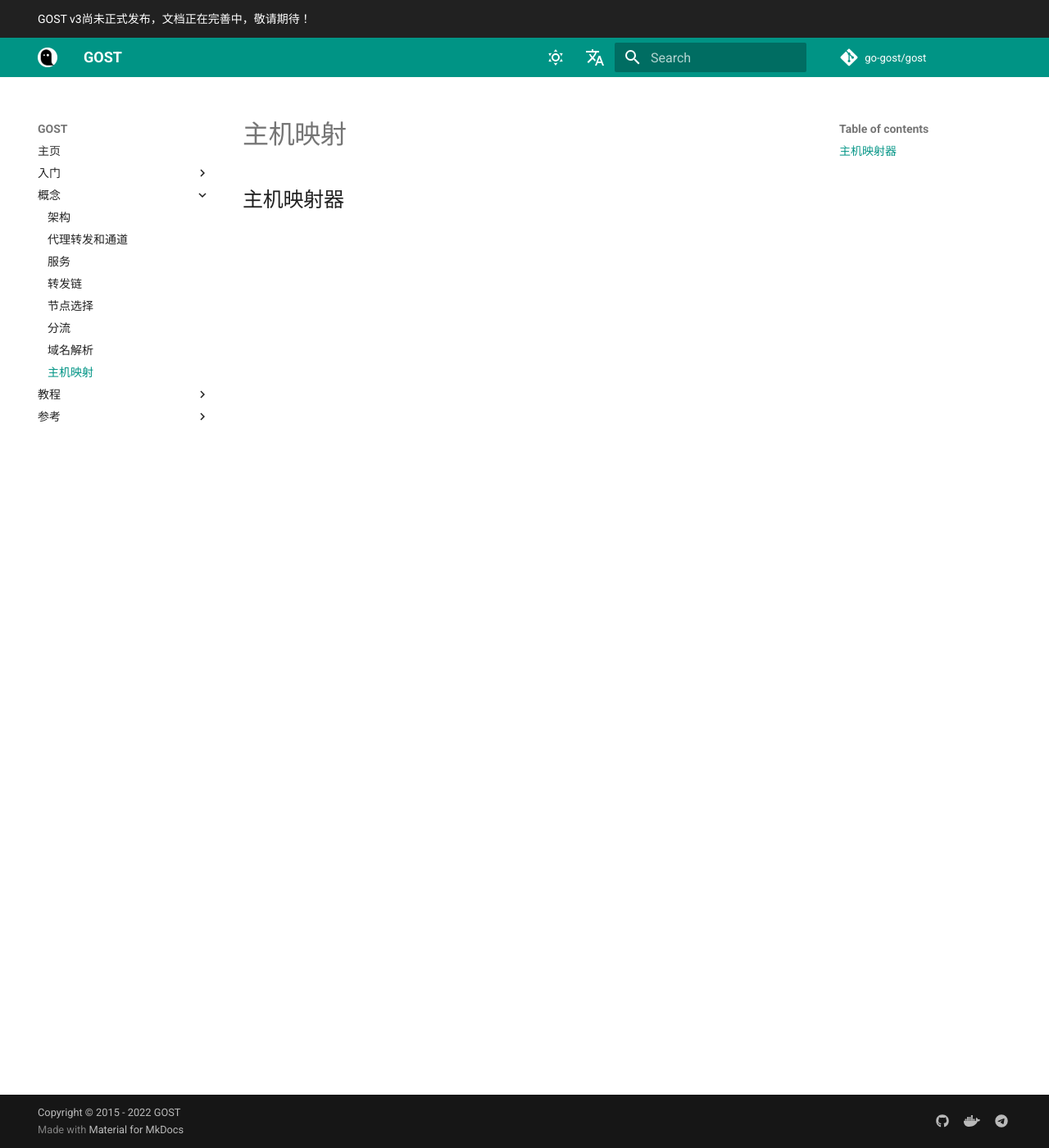
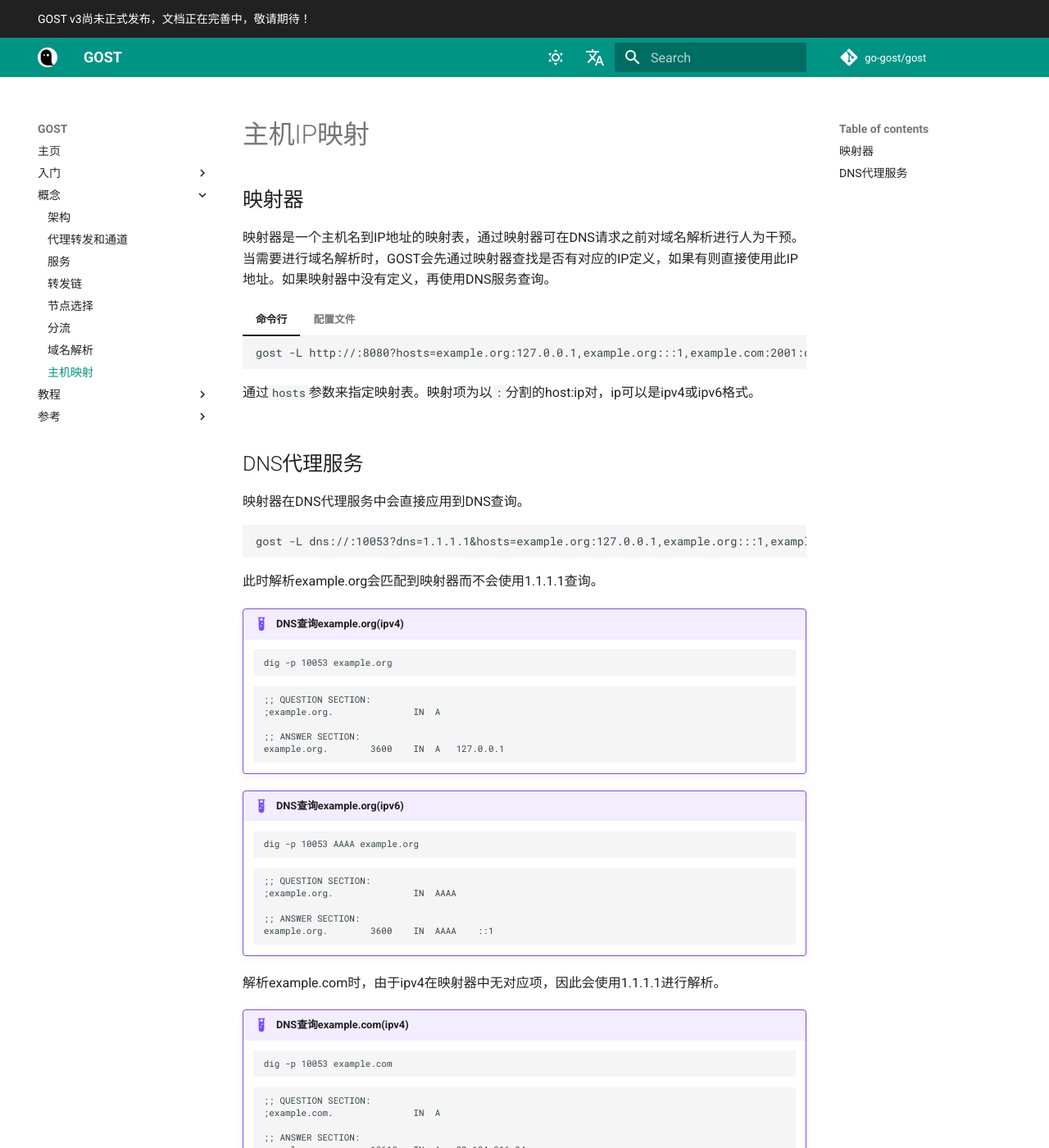
Before and after one commit to go-gost/docs, an MkDocs documentation site: the page built from docs/concepts/hosts.md, in a window 1280 px wide and 1400 px high. Shown: the whole window at 82% size. Built offline with MkDocs 1.6.1 and Material for MkDocs 9.7.7, drawn with Linux system fonts in a browser that asks for light colours; comment, search, counter and statistics services are not loaded; some of the changed text lies outside the part shown.

````diff
--- a/docs/concepts/hosts.md
+++ b/docs/concepts/hosts.md
@@ -1,3 +1,99 @@
-# 主机映射
+# 主机IP映射
 
-## 主机映射器
+## 映射器
+
+映射器是一个主机名到IP地址的映射表，通过映射器可在DNS请求之前对域名解析进行人为干预。当需要进行域名解析时，GOST会先通过映射器查找是否有对应的IP定义，如果有则直接使用此IP地址。如果映射器中没有定义，再使用DNS服务查询。
+
+=== "命令行"
+	```
+	gost -L http://:8080?hosts=example.org:127.0.0.1,example.org:::1,example.com:2001:db8::1
+	```
+
+	通过`hosts`参数来指定映射表。映射项为以`:`分割的host:ip对，ip可以是ipv4或ipv6格式。
+
+=== "配置文件"
+    ```yaml
+	services:
+	- name: service-0
+	  addr: ":8080"
+	  handler:
+		type: http
+		hosts: hosts-0
+	  listener:
+		type: tcp
+	hosts:
+	- name: hosts-0
+	  mappings:
+	  - ip: 127.0.0.1
+		hostname: example.org
+	  - ip: ::1
+		hostname: example.org
+	  - ip: 2001:db8::1
+		hostname: example.com
+	```
+
+	服务中的处理器使用`hosts`属性通过引用映射器名称(name)来使用指定的映射器。
+
+## DNS代理服务
+
+映射器在DNS代理服务中会直接应用到DNS查询。
+
+```
+gost -L dns://:10053?dns=1.1.1.1&hosts=example.org:127.0.0.1,example.org:::1,example.com:2001:db8::1
+```
+
+此时解析example.org会匹配到映射器而不会使用1.1.1.1查询。
+
+!!! example "DNS查询example.org(ipv4)"
+	```
+	dig -p 10053 example.org
+	```
+
+	```
+	;; QUESTION SECTION:
+    ;example.org.				IN	A
+
+    ;; ANSWER SECTION:
+    example.org.		3600	IN	A	127.0.0.1
+	```
+
+!!! example "DNS查询example.org(ipv6)"
+	```
+	dig -p 10053 AAAA example.org
+	```
+
+	```
+	;; QUESTION SECTION:
+    ;example.org.				IN	AAAA
+
+    ;; ANSWER SECTION:
+    example.org.		3600	IN	AAAA	::1
+	```
+
+解析example.com时，由于ipv4在映射器中无对应项，因此会使用1.1.1.1进行解析。
+
+!!! example "DNS查询example.com(ipv4)"
+	```
+	dig -p 10053 example.com
+	```
+
+	```
+	;; QUESTION SECTION:
+    ;example.com.				IN	A
+
+    ;; ANSWER SECTION:
+    example.com.		10610	IN	A	93.184.216.34
+	```
+
+!!! example "DNS查询example.com(ipv6)"
+	```
+	dig -p 10053 AAAA example.com
+	```
+
+	```
+	;; QUESTION SECTION:
+    ;example.com.				IN	AAAA
+
+    ;; ANSWER SECTION:
+    example.com.		3600	IN	AAAA	2001:db8::1
+	```
````
Also changed, not shown: docs/concepts/resolver.md (+8 -1 lines), docs/tutorials/http-tunnel.md (+55 -1 lines).
